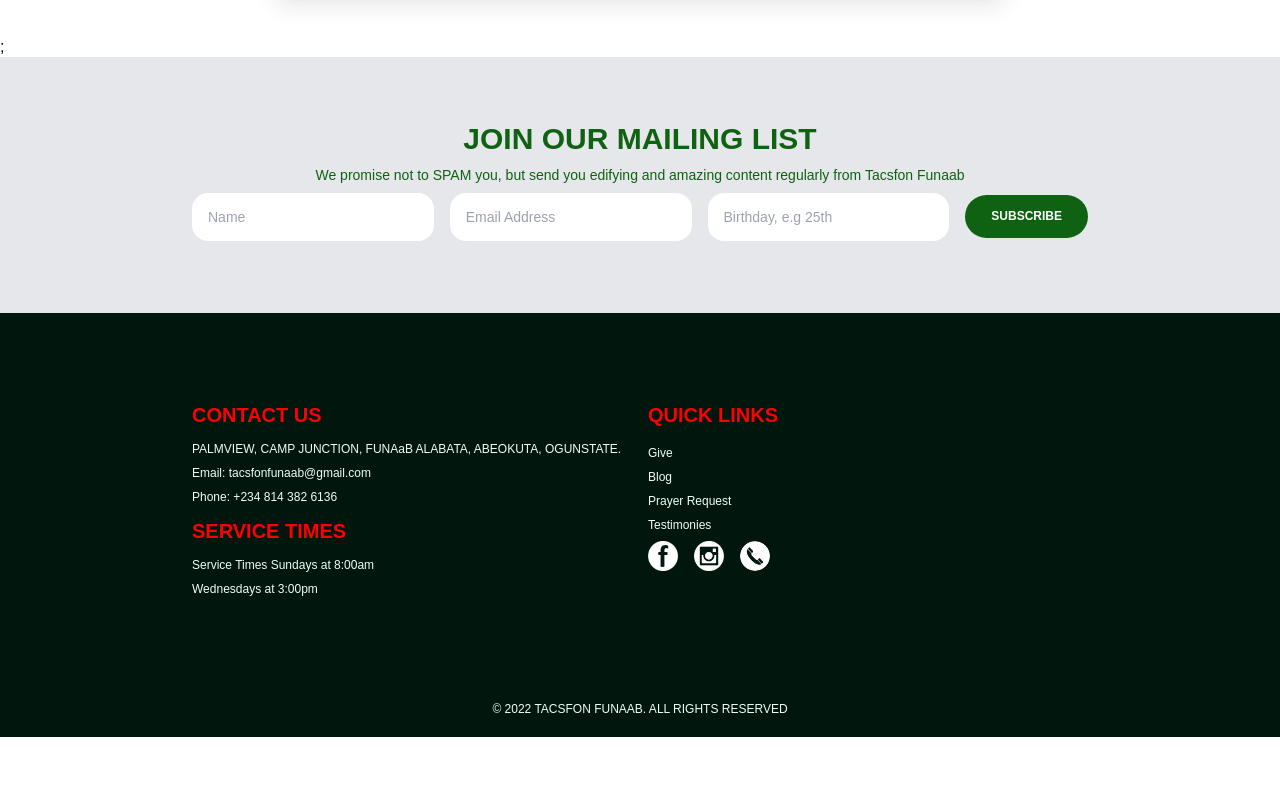
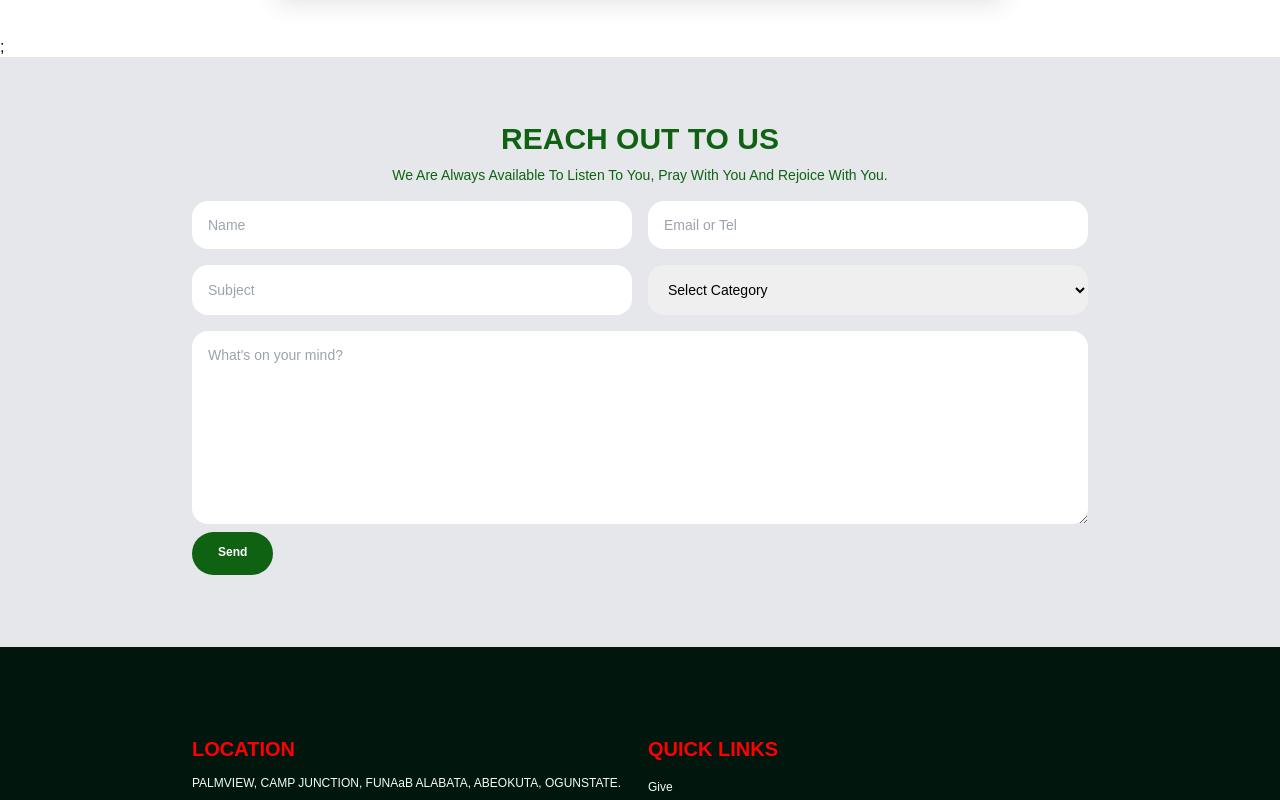
Before and after one commit to Chosen2730/tascfon, a Next.js app: page /give in a window 1280 px wide. Shown: the part 1120-1920 px from the top of the page. Before the commit the page ends 1857 px from the top, so only its background shows below. Built offline with nearby package versions, Linux system fonts and the light colour scheme; a web font is replaced by a local one.

Commit message:
fixed some bug

```diff
--- a/components/footer/index.js
+++ b/components/footer/index.js
@@ -13,7 +13,7 @@ const Footer = () => {
       <div className='grid sm:grid-cols-2 gap-4 justify-center max-w-4xl mx-auto'>
         <div>
           <h2 className='text-[#FF0000] text-sm uppercase my-2 sm:text-xl font-bold'>
-            Contact us
+            Location
           </h2>
           <p className='leading-6'>
             PALMVIEW, CAMP JUNCTION, FUNAaB ALABATA, ABEOKUTA, OGUNSTATE. <br />
@@ -24,8 +24,9 @@ const Footer = () => {
               Service Times
             </h2>
             <p className='leading-6'>
-              Service Times Sundays at 8:00am <br />
-              Wednesdays at 3:00pm
+              Service Times Sundays @ 8:00am <br />
+              Wednesdays: Bible study & Prayer meetings @ 3:00pm <br />
+              Every last Fridays: Solution Night @ 10pm
             </p>
           </div>
         </div>
--- a/components/hero.js
+++ b/components/hero.js
@@ -7,23 +7,27 @@ import style from "../styles/hero.module.css";
 
 const Hero = () => {
   return (
-    <div className={`${style.hero} relative min-h-[700px] bg-black`}>
-      <div className='absolute px-8 top-0 w-full h-full flex items-center justify-between text-white text-center'>
-        <i className='text-2xl cursor-pointer md:text-4xl'>
+    <div
+      className={`${style.hero} min-h-[700px] bg-black flex flex-col justify-center items-center`}
+    >
+      <div className='px-8 text-white text-center'>
+        {/* <i className='text-2xl cursor-pointer md:text-4xl'>
           <BsArrowLeftCircle />
-        </i>
+        </i> */}
         <div>
-          <h2 className='text-3xl md:text-7xl font-bold'>
-            Welcome to the <span className='block'> Family of Love</span>
+          <h2 className='text-5xl md:text-8xl font-bold'>
+            Welcome to the <span className='block'> Family of Love.</span>
           </h2>
-          <p className='text-xl md:text-3xl my-2'>...we are one</p>
-          <div className='my-3 text-sm md:text-2xl'>
+          <p className='text-xl md:text-3xl my-2'>
+            ...let no man despise thy youth, we are one.
+          </p>
+          {/* <div className='my-3 text-sm md:text-2xl'>
             <Button text='Who We Are' outline='white' />
-          </div>
+          </div> */}
         </div>
-        <i className='text-2xl cursor-pointer md:text-4xl'>
+        {/* <i className='text-2xl cursor-pointer md:text-4xl'>
           <BsArrowRightCircle />
-        </i>
+        </i> */}
       </div>
     </div>
   );
--- a/components/midSection.js
+++ b/components/midSection.js
@@ -1,16 +1,37 @@
 import React from "react";
 import Button from "./button";
 import style from "../styles/hero.module.css";
+import { useRouter } from "next/router";
 const MidSection = () => {
+  const router = useRouter();
   return (
     <div className={`${style.midSection} text-white p-2 py-16`}>
       <h2 className='text-center font-bold text-3xl sm:text-5xl my-3 capitalize'>
         We boast in Christ Jesus!
       </h2>
+      <p className='text-center capitalize italic mb-3'>
+        Let no man despise thy youth. 1Tim 4:12
+      </p>
       <div className='flex w-fit mx-auto flex-col sm:flex-row gap-4 justify-center font-bold'>
-        <Button outline='white' text='Course Materials?' />
-        <Button outline='white' text='New here?' />
-        <Button outline='white' text='Prayer Request?' />
+        <Button
+          outline='white'
+          text='Course Materials'
+          action={() =>
+            router.push(
+              "https://drive.google.com/drive/folders/1XuzEzopVvmNaLI1r5AlSTrkJhQvGOhFp"
+            )
+          }
+        />
+        <Button
+          outline='white'
+          text='The Executives'
+          action={() => router.push("/exco")}
+        />
+        <Button
+          outline='white'
+          text='Make a Donation'
+          action={() => router.push("/give")}
+        />
       </div>
     </div>
   );
--- a/components/subscribe.js
+++ b/components/subscribe.js
@@ -5,30 +5,48 @@ const Subscribe = () => {
   return (
     <div className='p-2 py-16 bg-gray-200'>
       <h2 className='text-xl md:text-3xl text-[#0F6212] font-bold uppercase text-center'>
-        Join our mailing list
+        Reach out to us
       </h2>
-      <p className='text-sm text-[#0F6212] text-center my-2'>
-        We promise not to SPAM you, but send you edifying and amazing content
-        regularly from Tacsfon Funaab
+      <p className='text-sm text-[#0F6212] text-center my-2 px-4 max-w-4xl mx-auto capitalize'>
+        We are always available to listen to you, pray with you and rejoice with
+        you.
       </p>
-      <div className='flex flex-col md:flex-row my-2 justify-center items-center gap-4 w-72 md:w-full md:max-w-4xl mx-auto text-sm'>
+      <div className='my-2 w-72 md:w-full md:max-w-4xl mx-auto text-sm'>
+        <div className='md:flex gap-4'>
           <input
             type='name'
             placeholder='Name'
-          className='w-full p-4 rounded-2xl'
-        />
-        <input
-          type='email'
-          placeholder='Email Address'
-          className='w-full p-4 rounded-2xl'
+            className='w-full p-4 rounded-2xl my-2'
           />
           <input
             type='text'
-          placeholder='Birthday, e.g 25th'
-          className='w-full p-4 rounded-2xl'
+            placeholder='Email or Tel'
+            className='w-full p-4 rounded-2xl my-2'
           />
-        <div className='text-left text-xs font-bold'>
-          <Button text='SUBSCRIBE' bgColor='#0F6212' textColor='#fff' />
+        </div>
+        <div className='md:flex gap-4'>
+          <input
+            type='text'
+            placeholder='Subject'
+            className='w-full p-4 rounded-2xl my-2'
+          />
+          <select name='' id='' className='w-full p-4 rounded-2xl my-2'>
+            <option value=''>Select Category</option>
+            <option value=''>Enquiry</option>
+            <option value=''>Prayer Request</option>
+            <option value=''>Testimony</option>
+          </select>
+        </div>
+        <textarea
+          name=''
+          id=''
+          cols='30'
+          rows='10'
+          className='block w-full p-4 rounded-2xl my-2'
+          placeholder="What's on your mind?"
+        />
+        <div className='text-left text-xs font-bold my-2'>
+          <Button text='Send' bgColor='#0F6212' textColor='#fff' />
         </div>
       </div>
     </div>
```
Lines whose indentation alone changed are shown as unchanged.
